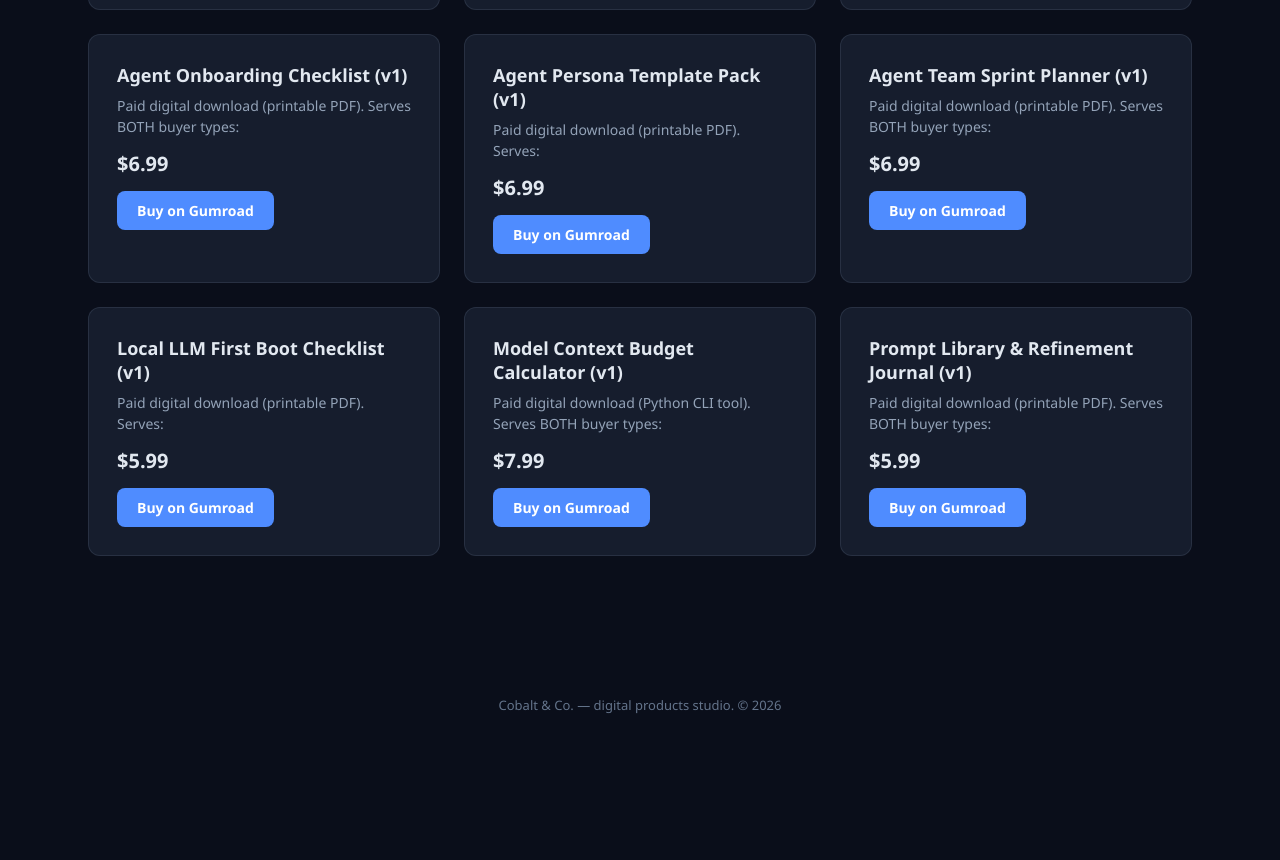
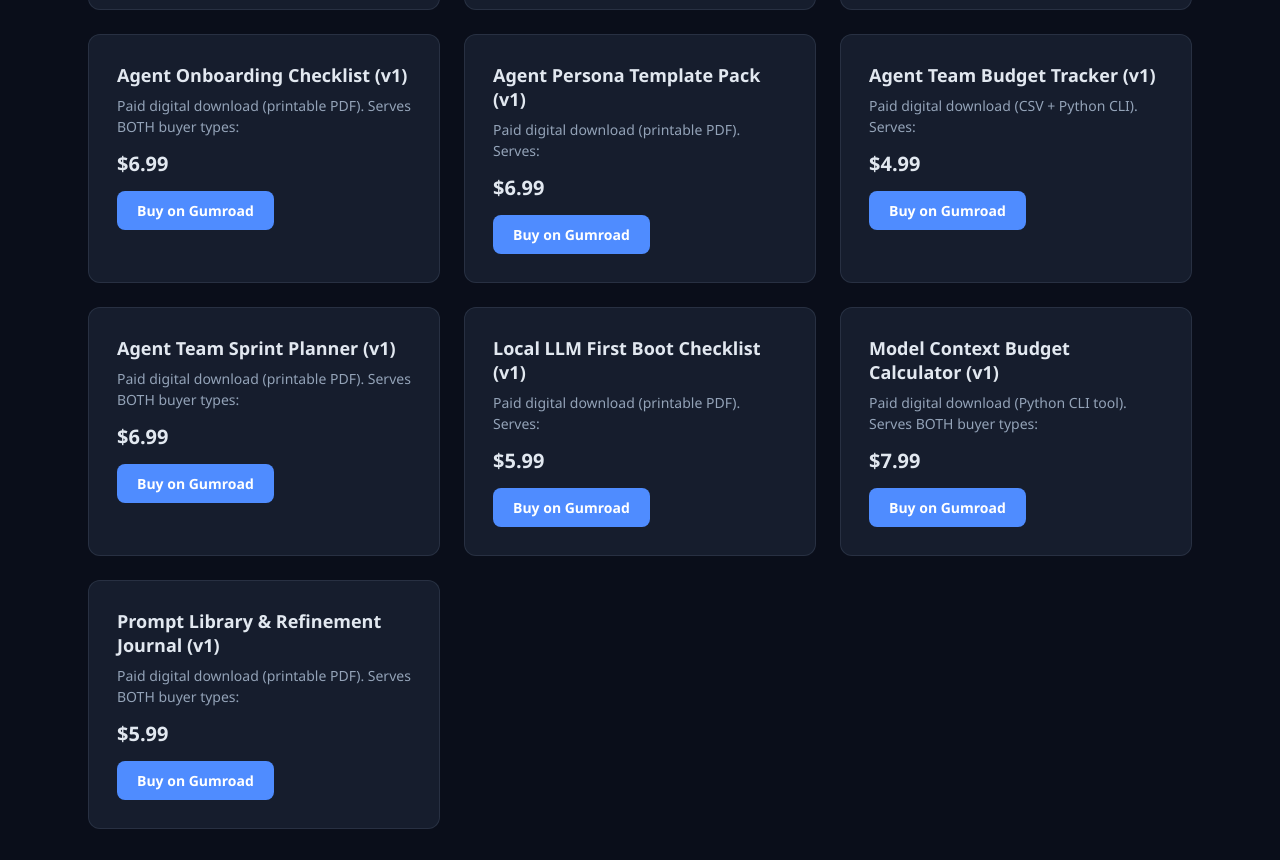
Before and after one commit to L1nK1129/cobalt-co, a plain HTML site: page index.html in a window 1280 px wide. Shown: the part 1148-2008 px from the top of the page. Before the commit the page ends 1902 px from the top, so only its background shows below. Drawn offline with Linux system fonts and the light colour scheme.

Commit message:
Update landing page

```diff
--- a/index.html
+++ b/index.html
@@ -135,6 +135,12 @@
       <a class="buy" href="https://cgeis.gumroad.com/l/xrezzi" target="_blank" rel="noopener">Buy on Gumroad</a>
     </div>
     <div class="card">
+      <h3>Agent Team Budget Tracker (v1)</h3>
+      <p>Paid digital download (CSV + Python CLI). Serves:</p>
+      <p class="price">$4.99</p>
+      <a class="buy" href="https://cgeis.gumroad.com/l/bebemb" target="_blank" rel="noopener">Buy on Gumroad</a>
+    </div>
+    <div class="card">
       <h3>Agent Team Sprint Planner (v1)</h3>
       <p>Paid digital download (printable PDF). Serves BOTH buyer types:</p>
       <p class="price">$6.99</p>
```
